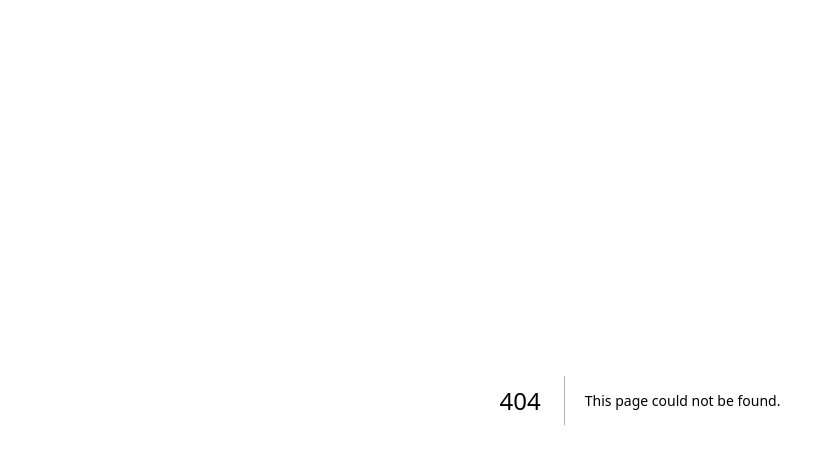
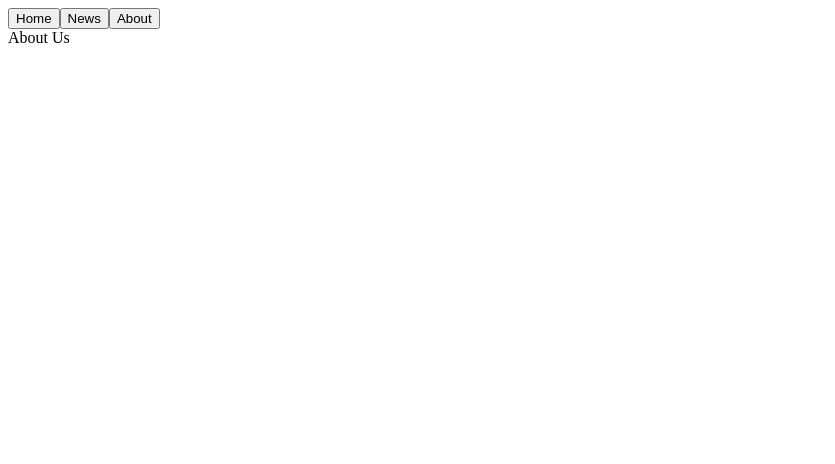
Before and after one commit to akika47/execodetordusza, a Next.js app: page /About in a window 1280 px wide. Before the commit this address had no page. Shown: the top 464 px of the page, without its empty margins (0-835 px from the left). Built offline with nearby package versions, Linux system fonts and the light colour scheme.

Commit message:
initial (#1)
Co-authored-by: marcellnagy05 <marcika863@gmail.com>

```diff
--- /dev/null
+++ b/app/About/page.tsx
@@ -0,0 +1,14 @@
+import React from "react";
+import Layout from "@/app/layout";
+import Header from "@/app/components/Header";
+
+export default function About() {
+  return (
+    <>
+      <Header />
+      <Layout>
+        <div>About Us</div>
+      </Layout>
+    </>
+  );
+}
--- /dev/null
+++ b/app/News/page.tsx
@@ -0,0 +1,14 @@
+import React from "react";
+import Layout from "@/app/layout";
+import Header from "@/app/components/Header";
+
+export default function News() {
+  return (
+    <>
+      <Header />
+      <Layout>
+        <div>News</div>
+      </Layout>
+    </>
+  );
+}
--- /dev/null
+++ b/app/components/Header.tsx
@@ -0,0 +1,22 @@
+"use client";
+
+import { useRouter } from "next/navigation";
+import Home from '../page';
+
+const Header = () => {
+  const router = useRouter();
+
+  const handleNavigation = (route: string) => {
+    router.push(route);
+  };
+
+  return (
+    <header>
+      <button onClick={() => handleNavigation("/")}>Home</button>
+      <button onClick={() => handleNavigation("/News")}>News</button>
+      <button onClick={() => handleNavigation("/About")}>About</button>
+    </header>
+  );
+};
+
+export default Header;
--- a/app/globals.css
+++ /dev/null
@@ -1,42 +0,0 @@
-:root {
-  --background: #ffffff;
-  --foreground: #171717;
-}
-
-@media (prefers-color-scheme: dark) {
-  :root {
-    --background: #0a0a0a;
-    --foreground: #ededed;
-  }
-}
-
-html,
-body {
-  max-width: 100vw;
-  overflow-x: hidden;
-}
-
-body {
-  color: var(--foreground);
-  background: var(--background);
-  font-family: Arial, Helvetica, sans-serif;
-  -webkit-font-smoothing: antialiased;
-  -moz-osx-font-smoothing: grayscale;
-}
-
-* {
-  box-sizing: border-box;
-  padding: 0;
-  margin: 0;
-}
-
-a {
-  color: inherit;
-  text-decoration: none;
-}
-
-@media (prefers-color-scheme: dark) {
-  html {
-    color-scheme: dark;
-  }
-}
--- a/app/layout.tsx
+++ b/app/layout.tsx
@@ -1,22 +1,4 @@
-import type { Metadata } from "next";
-import localFont from "next/font/local";
-import "./globals.css";
-
-const geistSans = localFont({
-  src: "./fonts/GeistVF.woff",
-  variable: "--font-geist-sans",
-  weight: "100 900",
-});
-const geistMono = localFont({
-  src: "./fonts/GeistMonoVF.woff",
-  variable: "--font-geist-mono",
-  weight: "100 900",
-});
-
-export const metadata: Metadata = {
-  title: "Create Next App",
-  description: "Generated by create next app",
-};
+import Header from "./components/Header";
 
 export default function RootLayout({
   children,
@@ -25,7 +7,7 @@ export default function RootLayout({
 }>) {
   return (
     <html lang="en">
-      <body className={`${geistSans.variable} ${geistMono.variable}`}>
+      <body>
         {children}
       </body>
     </html>
```
Also changed, not shown: app/page.tsx (+8 -90 lines).
